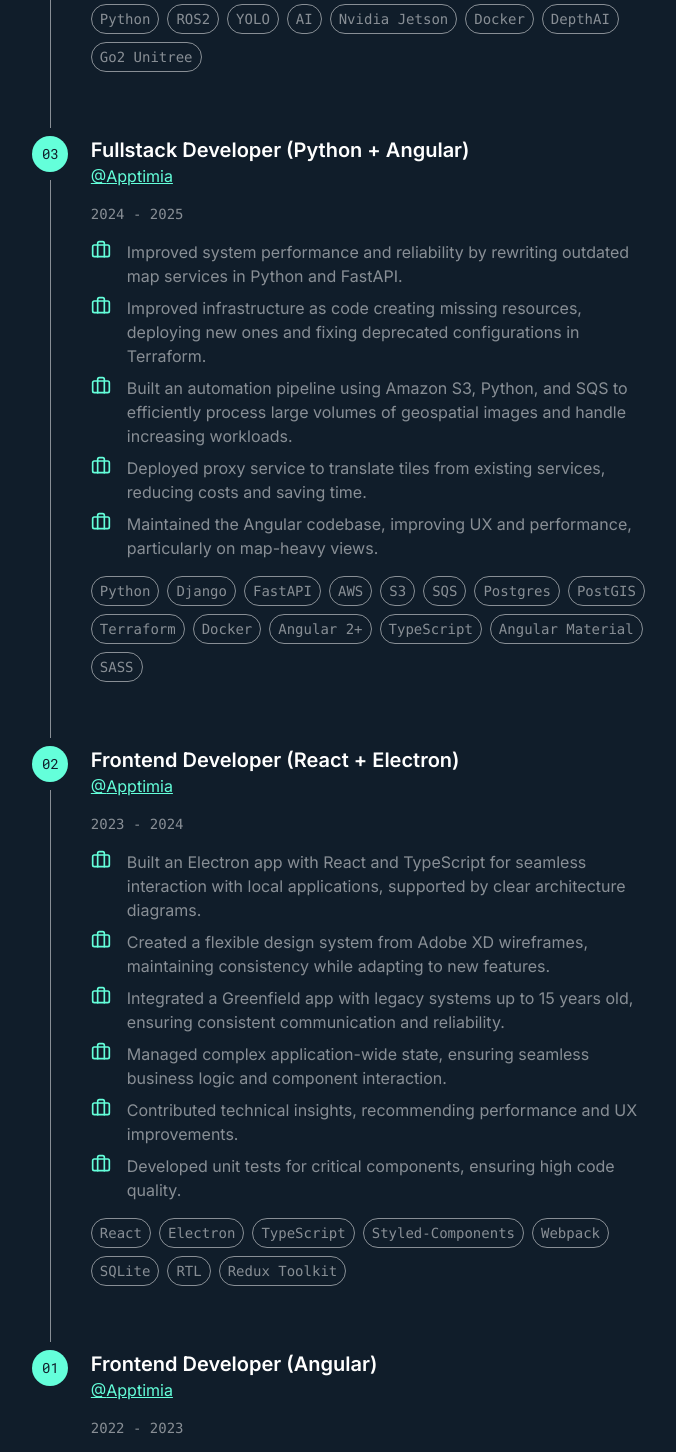
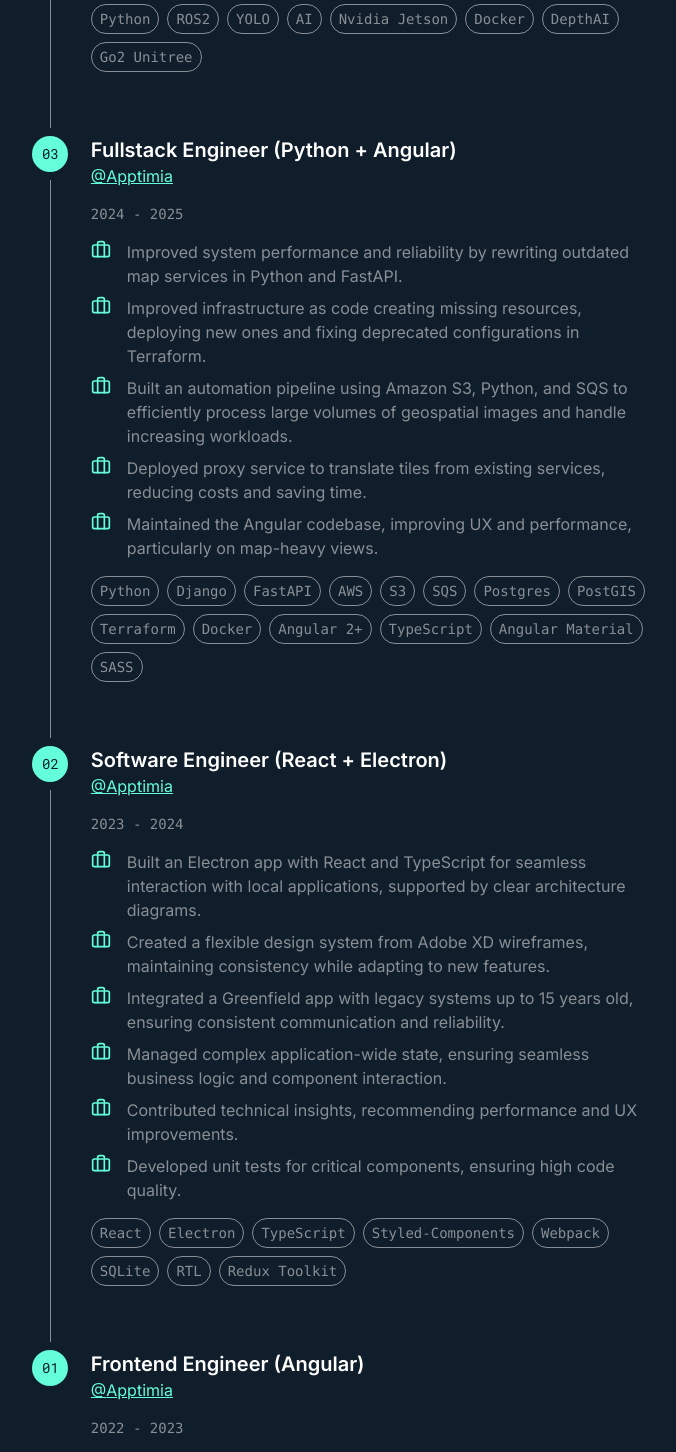
Before and after one commit to KacperHemperek/portfolio, a Next.js app: page / in a window 1280 px wide. Shown: the part 1300-2752 px from the top of the page, without its empty margins (294-970 px from the left). Built offline with nearby package versions, Linux system fonts and the light colour scheme.

Commit message:
content: update job titles

```diff
--- a/src/content/experience.ts
+++ b/src/content/experience.ts
@@ -26,7 +26,7 @@ export const workItemsList: Omit<WorkItemProps, 'last' | 'number'>[] = [
     ],
   },
   {
-    position: 'Fullstack Developer (Python + Angular)',
+    position: 'Fullstack Engineer (Python + Angular)',
     companyName: 'Apptimia',
     companyUrl: 'https://apptimia.com',
     endDate: '2025',
@@ -56,7 +56,7 @@ export const workItemsList: Omit<WorkItemProps, 'last' | 'number'>[] = [
     ],
   },
   {
-    position: 'Frontend Developer (React + Electron)',
+    position: 'Software Engineer (React + Electron)',
     companyName: 'Apptimia',
     companyUrl: 'https://apptimia.com',
     endDate: '2024',
@@ -81,7 +81,7 @@ export const workItemsList: Omit<WorkItemProps, 'last' | 'number'>[] = [
     ],
   },
   {
-    position: 'Frontend Developer (Angular)',
+    position: 'Frontend Engineer (Angular)',
     companyName: 'Apptimia',
     companyUrl: 'https://apptimia.com',
     endDate: '2023',
```
